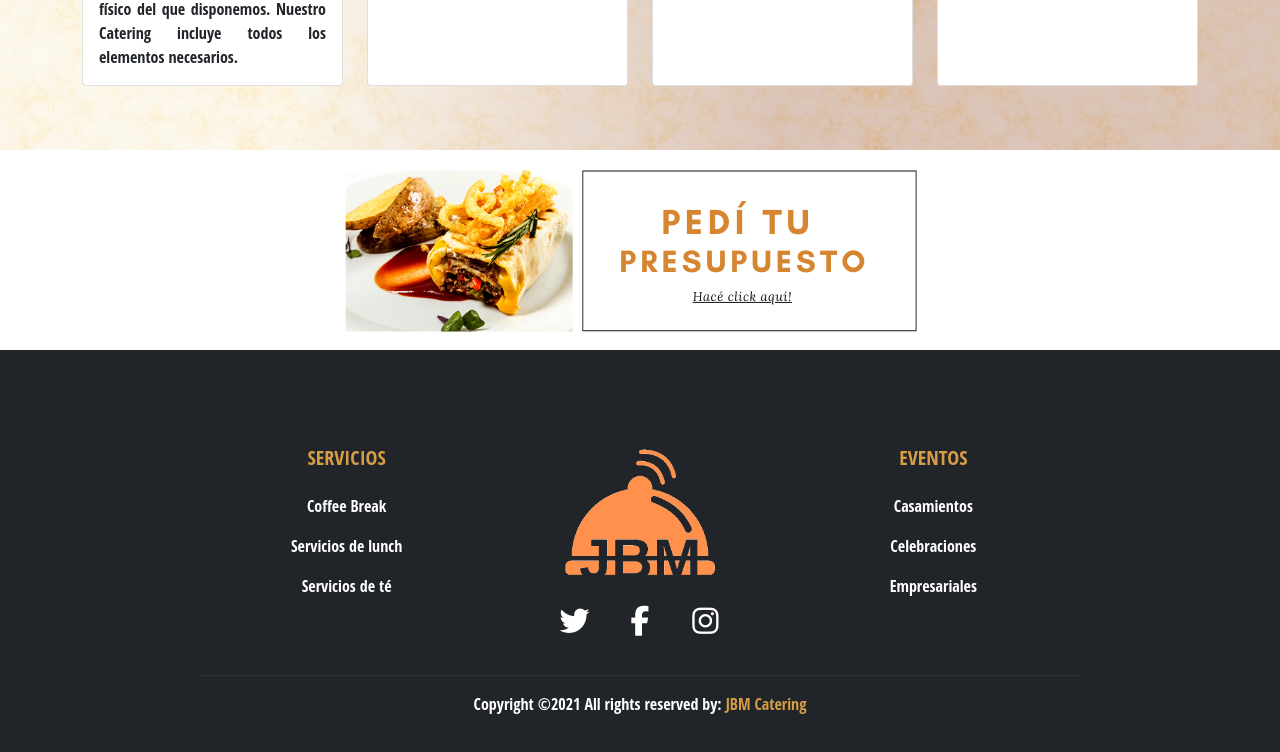
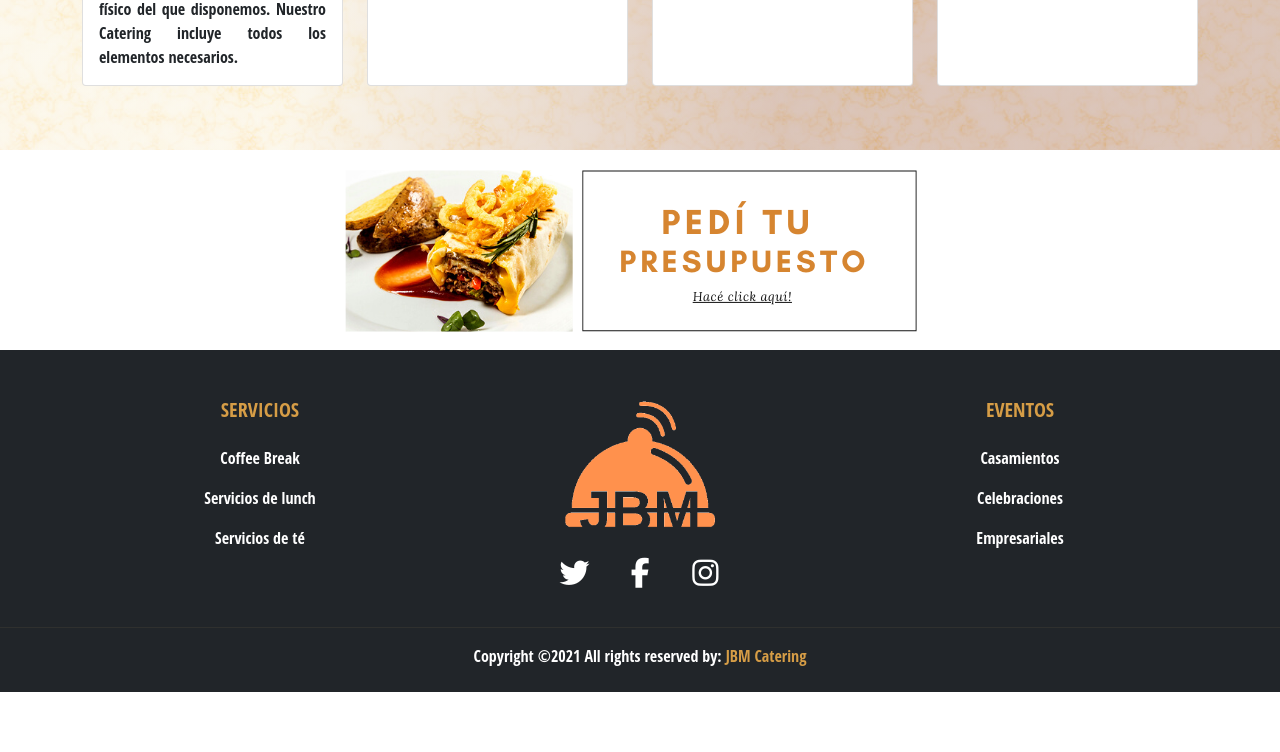
Before and after one commit to jaqomp/jbmcatering, a plain HTML site: page index.html in a window 1280 px wide. Shown: the part 4633-5385 px from the top of the page. After the commit the page ends 5325 px from the top, so only its background shows below. Drawn offline with nearby package versions, Linux system fonts and the light colour scheme.

Commit message:
footer cambios

```diff
--- a/index.html
+++ b/index.html
@@ -308,7 +308,7 @@
         <a href="https://api.whatsapp.com/send?phone=541125119829" target="_blank"><img src="./images/whatsapp.png" alt=""></a>
     </div></div></div>
  <!-- INICIO FOOTER -->
-       <footer class="bg-dark text-white mt-0 pt-5">
+       <footer class="bg-dark text-white mt-0 p-0">
          <div class="container text-center text-md-left logos-footer">
           <div class="row">
              <div class="col-md-4 col-lg-3 col-xl-4 mx-auto mt-5 mx-auto services">
```
